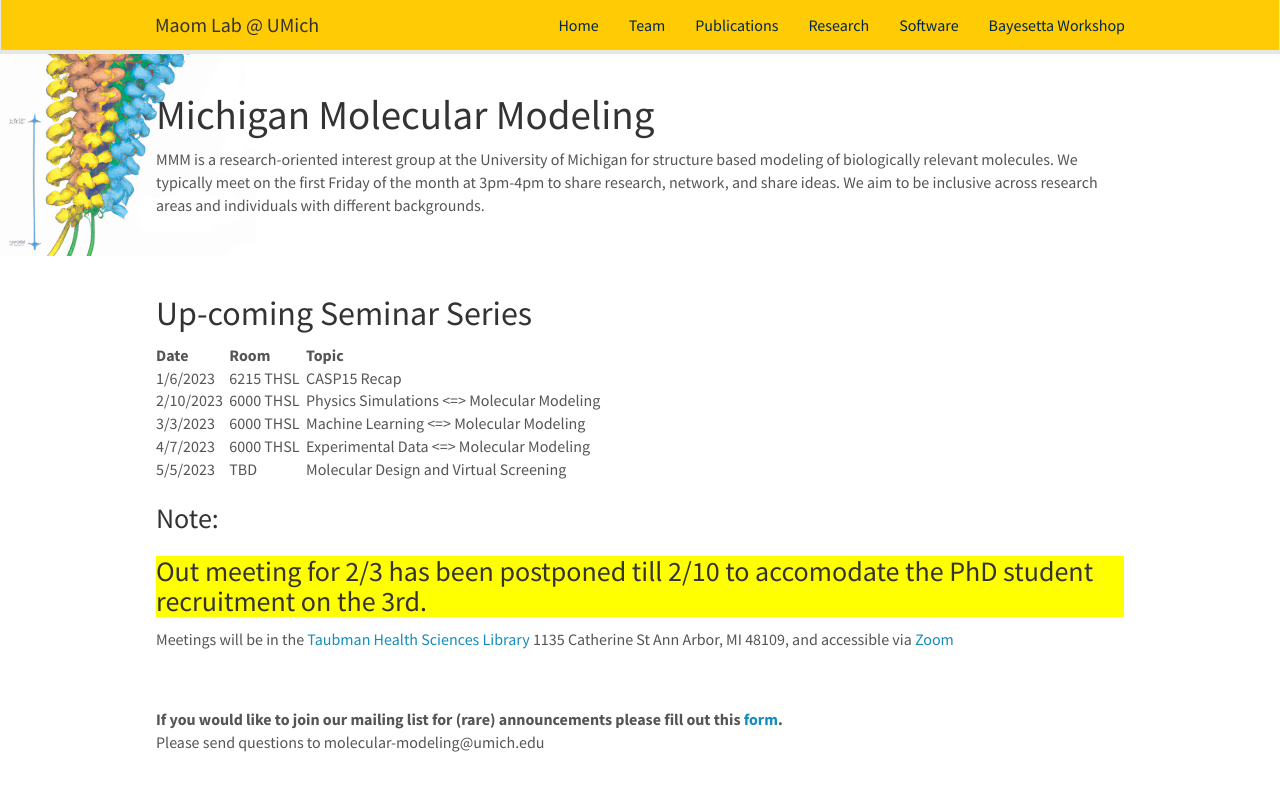
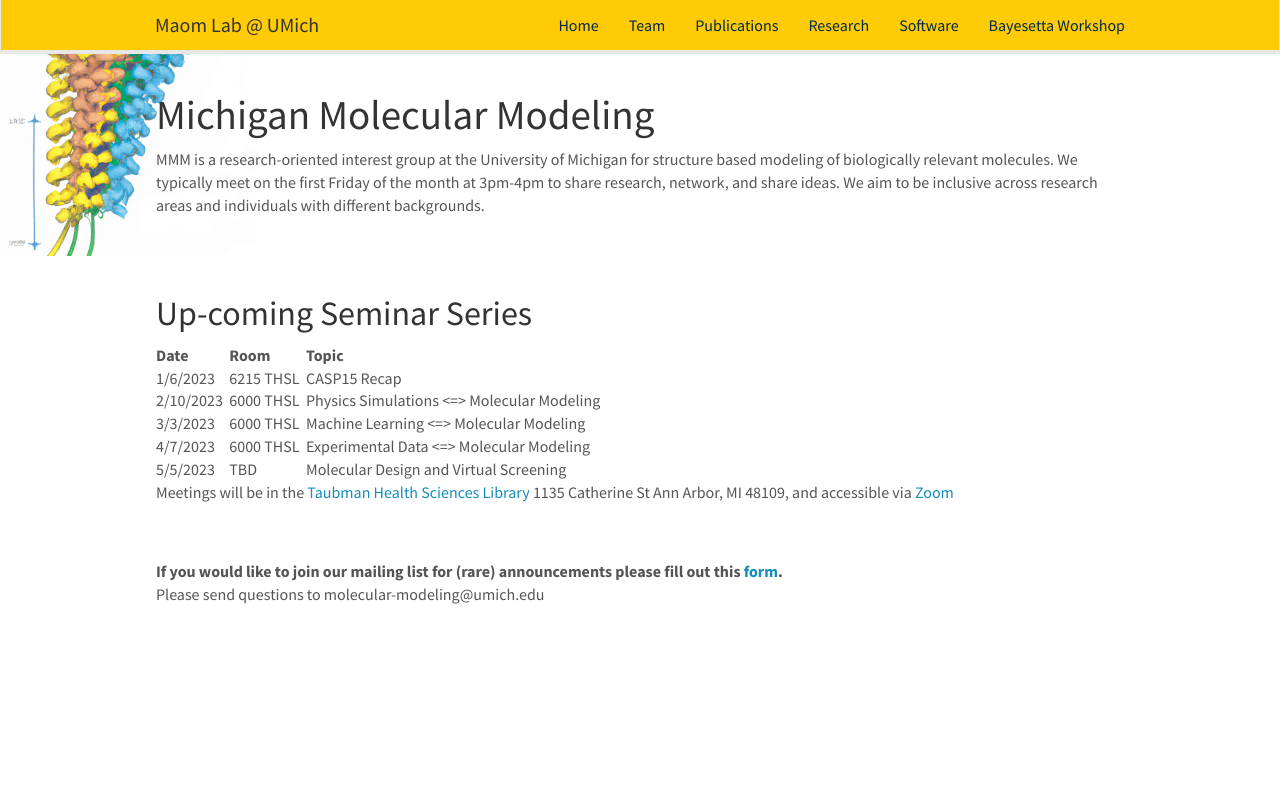
Before and after one commit to momeara/maomlab.github.io, a Jekyll site: the page built from _pages/mmm.md, in a window 1280 px wide and 900 px high. Shown: the top 791 px of the window. Built offline with Jekyll 4.4.1, drawn with Linux system fonts in a browser that asks for light colours; nearby versions of some CDN libraries.

Commit message:
no-longer highlight the 2/10 meeting

```diff
--- a/_pages/mmm.md
+++ b/_pages/mmm.md
@@ -26,16 +26,12 @@ MMM is a research-oriented interest group at the University of Michigan for stru
   </thead>
   <tbody>
     <tr> <td>1/6/2023&nbsp;&nbsp;</td> <td>6215 THSL&nbsp;&nbsp;</td> <td>CASP15 Recap</td> </tr>
-    <tr> <td><bf>2/10/2023</bf>&nbsp;&nbsp;</td> <td>6000 THSL&nbsp;&nbsp;</td> <td>Physics Simulations &lt;=&gt; Molecular Modeling</td> </tr>
+    <tr> <td>2/10/2023&nbsp;&nbsp;</td> <td>6000 THSL&nbsp;&nbsp;</td> <td>Physics Simulations &lt;=&gt; Molecular Modeling</td> </tr>
     <tr> <td>3/3/2023&nbsp;&nbsp;</td> <td>6000 THSL&nbsp;&nbsp;</td> <td>Machine Learning &lt;=&gt; Molecular Modeling</td> </tr>
     <tr> <td>4/7/2023&nbsp;&nbsp;</td> <td>6000 THSL&nbsp;&nbsp;</td> <td>Experimental Data &lt;=&gt; Molecular Modeling</td> </tr>
     <tr> <td>5/5/2023&nbsp;&nbsp;</td> <td>TBD&nbsp;&nbsp;</td>       <td>Molecular Design and Virtual Screening</td> </tr>
   </tbody>
 </table>
-
-  <h3>Note:</h3> <h3 style="background-color: #FFFF00;">Out meeting for 2/3 has been postponed till 2/10 to accomodate the PhD student recruitment on the 3rd.</h3>
-
-
 
 Meetings will be in the [Taubman Health Sciences Library](https://www.lib.umich.edu/locations-and-hours/taubman-health-sciences-library/) 1135 Catherine St Ann Arbor, MI 48109, and accessible via [Zoom](https://umich.zoom.us/j/98700994004)
 
```
